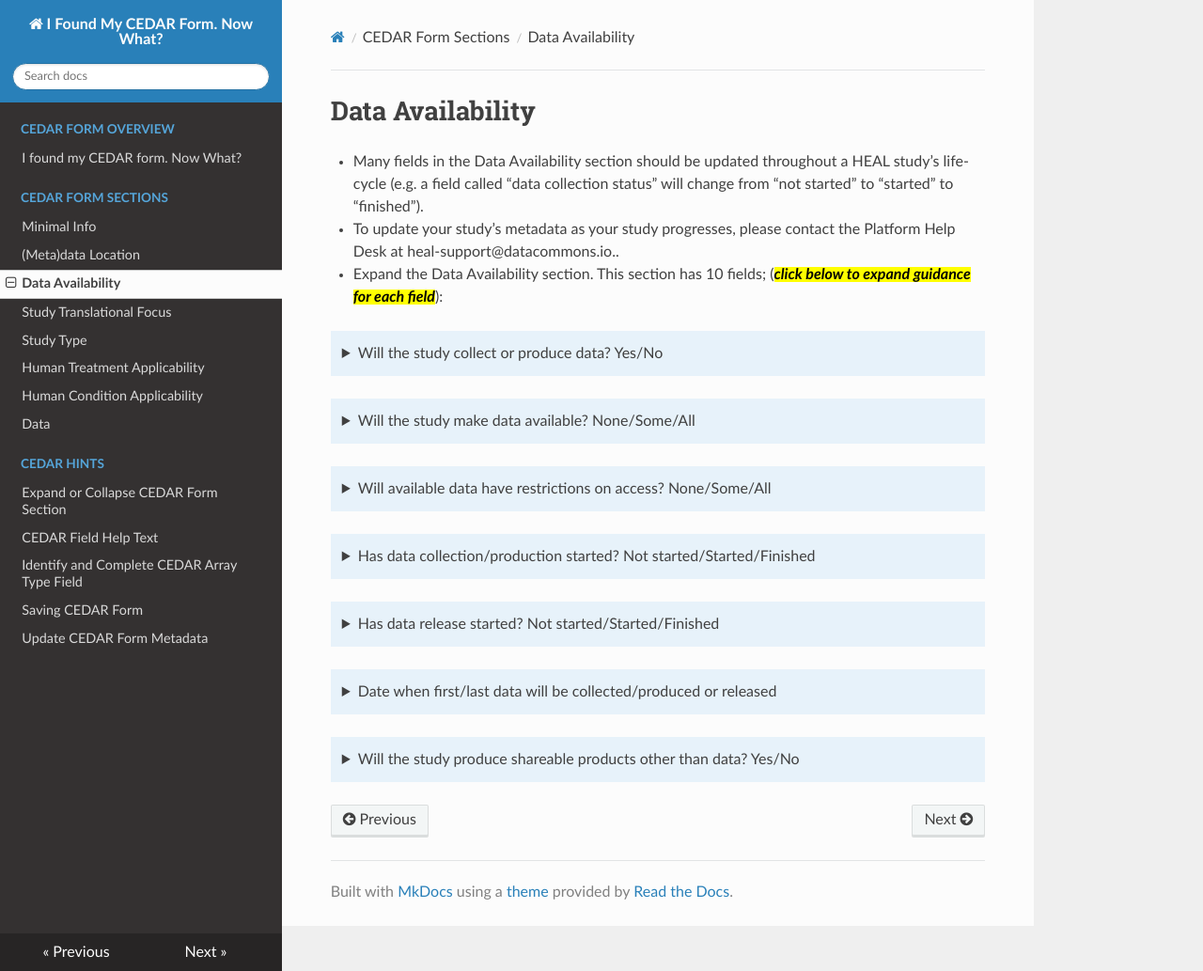
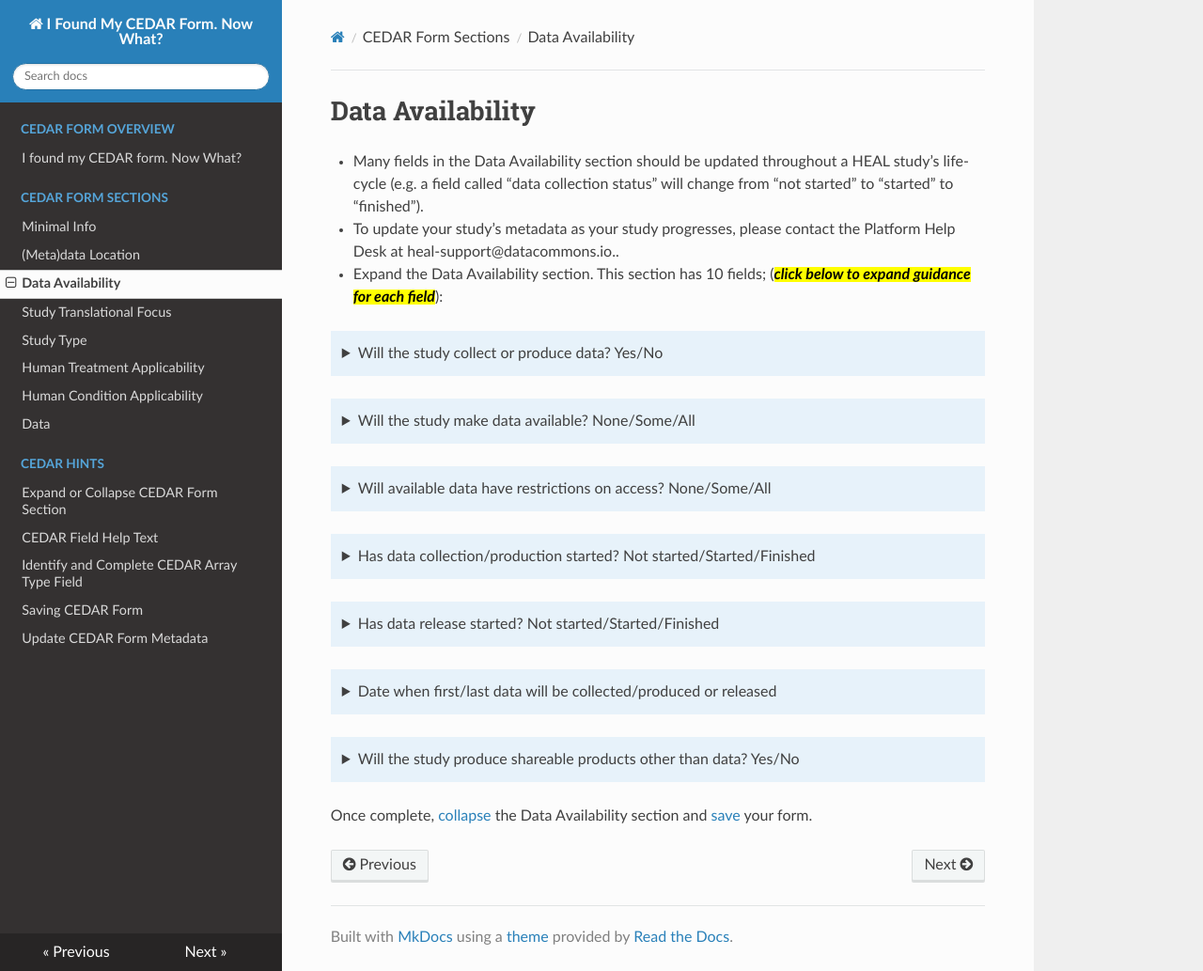
Before and after one commit to HEAL/cedar-form-docs, an MkDocs documentation site: the page built from docs/data-availability.md, in a window 1280 px wide and 1033 px high. Shown: the whole window at 94% size. Built offline with MkDocs 1.6.1, drawn with Linux system fonts in a browser that asks for light colours; nearby versions of some CDN libraries.

Commit message:
fix lists

```diff
--- a/docs/data-availability.md
+++ b/docs/data-availability.md
@@ -17,34 +17,42 @@
 
     **How to answer**
     > This field ONLY APPLIES if you answered “Yes” to “Will the study collect or produce data?”
-    <br>
-    Answers include:
-    <br>
-    *None*: If you do not plan to make any study data available in a HEAL approved repository, select “None.” While most HEAL studies are obligated to share data, select HEAL studies, such as SBIR grants, are not.
-    > *Some*: If you plan to make some, but not all, study data available, select “Some.” For example, you may plan to share data needed to reproduce publications, processed data files, or extensively de-identified data, but exclude certain datasets or sources (such as administrative data, when your data sharing agreement does not allow sharing).
-    > *All*: If you plan to make study data available to the greatest extent possible <mark>(e.g. sharing nearly raw clinical trial data in a data repository, subject to very strong access controls, including some data that may be very useful for analysis but pose a risk of re-identification, such as highly granular geographic information, detailed diagnostic and care provision, utilization patterns, and/or clinician notes)</mark>, select “All.”
+
+    > Answers include:
+
+    >> *None*: If you do not plan to make any study data available in a HEAL approved repository, select “None.” While most HEAL studies are obligated to share data, select HEAL studies, such as SBIR grants, are not.
+
+    >> *Some*: If you plan to make some, but not all, study data available, select “Some.” For example, you may plan to share data needed to reproduce publications, processed data files, or extensively de-identified data, but exclude certain datasets or sources (such as administrative data, when your data sharing agreement does not allow sharing).
+
+    >> *All*: If you plan to make study data available to the greatest extent possible (e.g. sharing nearly raw clinical trial data in a data repository, subject to very strong access controls, including some data that may be very useful for analysis but pose a risk of re-identification, such as highly granular geographic information, detailed diagnostic and care provision, utilization patterns, and/or clinician notes), select “All.”
 
     **How this field will be used**
     >  This field will allow users to filter between studies that will share data, and those that will not. Some users, especially those interested in re-identification risks from dataset features (e.g. high geographic granularity), may want to view studies that plan to share “All” data, not just extensively de-identified data.
 
 ??? note "Will available data have restrictions on access? None/Some/All"
     **How to answer**
-    > <mark>This field ONLY APPLIES if you answered “Yes” to “Will the study collect or produce data?” AND you answered “Some” or “All” to “Will the study make data available?”</mark> Answers include None: If all your repository-hosted study data will be open access or minimally restricted (i.e. available after signing a minimal DUA that does not require any manual intervention or approval).
+    > This field ONLY APPLIES if you answered “Yes” to “Will the study collect or produce data?” AND you answered “Some” or “All” to “Will the study make data available?”
 
-    > Some: If some of your repository-hosted study data will be open access or minimally restricted, while other data will be available only after a request and approval process that does require substantial manual intervention (e.g. submission of a project proposal and IRB approval by the requestor; review by a Data Access Committee on the repository end; etc.). For example, a clinical trial may choose this option when sharing 1) an extensively de-identified dataset that is open access/minimal access controls, AND 2) a less de-identified dataset, shared under strict access controls, that includes features to add value for analysis questions but also presents substantial risk for re-identification.
+    > Answers include
 
-    > All: If all your repository-hosted study data will be available only following a request and approval process requiring substantial manual intervention (e.g. submission of a project proposal and IRB approval by the requestor; review by a Data Access Committee on the repository end; etc.). For example, a clinical trial may choose this option when ONLY sharing a less de-identified dataset with features to add value for analysis questions, while presenting substantial risk for re-identification, shared under strict access controls. These studies WILL NOT share a extensively de-identified version of the data as open access/minimal access controls.
+    >> None: If all your repository-hosted study data will be open access or minimally restricted (i.e. available after signing a minimal DUA that does not require any manual intervention or approval).
+
+    >> Some: If some of your repository-hosted study data will be open access or minimally restricted, while other data will be available only after a request and approval process that does require substantial manual intervention (e.g. submission of a project proposal and IRB approval by the requestor; review by a Data Access Committee on the repository end; etc.). For example, a clinical trial may choose this option when sharing 1) an extensively de-identified dataset that is open access/minimal access controls, AND 2) a less de-identified dataset, shared under strict access controls, that includes features to add value for analysis questions but also presents substantial risk for re-identification.
+
+    >> All: If all your repository-hosted study data will be available only following a request and approval process requiring substantial manual intervention (e.g. submission of a project proposal and IRB approval by the requestor; review by a Data Access Committee on the repository end; etc.). For example, a clinical trial may choose this option when ONLY sharing a less de-identified dataset with features to add value for analysis questions, while presenting substantial risk for re-identification, shared under strict access controls. These studies WILL NOT share a extensively de-identified version of the data as open access/minimal access controls.
 
     **How this field will be used**
     > This field will allow users looking for easy data access to filter for studies sharing some, or all, of their data as open access/minimal access controls.
 
 ??? note "Has data collection/production started? Not started/Started/Finished"
     **How to answer**
-    > <mark>This field ONLY APPLIES if you answered “Yes” to “Will the study collect or produce data?”</mark> Answers include:
+    > This field ONLY APPLIES if you answered “Yes” to “Will the study collect or produce data?”
 
-    > - Not started: If your study, including studies with multiple parts/aims, has not started collecting ANY data.
-    - Started: If your study, including studies with multiple parts/aims, started collecting ANY data.
-    - Finished: If your study, including studies with multiple parts/aims, finished collecting ALL data.
+    > Answers include:
+
+    >> - _Not started_: If your study, including studies with multiple parts/aims, has not started collecting ANY data.
+    - _Started_: If your study, including studies with multiple parts/aims, started collecting ANY data.
+    - _Finished_: If your study, including studies with multiple parts/aims, finished collecting ALL data.
 
     > This field should be updated as a HEAL study moves through its life-cycle - see [information on how to update.](update-cedar-form-metadata.md)
 
@@ -53,11 +61,13 @@
 
 ??? note "Has data release started? Not started/Started/Finished"
     **How to answer**
-    > <mark>This field ONLY APPLIES if you answered “Yes” to “Will the study collect or produce data?” AND you answered “Some” or “All” to “Will the study make data available?”</mark> Answers include:
+    > This field ONLY APPLIES if you answered “Yes” to “Will the study collect or produce data?” AND you answered “Some” or “All” to “Will the study make data available?”
 
-    > - Not started: if your study, including studies with multiple parts/aims, has not started making ANY study data available in a repository for long-term data sharing.
-    - Started: if your study, including studies with multiple parts/aims, started making ANY study data available in a repository for long-term data sharing, but is not finished (i.e. will share more data later).
-    - Finished: if your study, including studies with multiple parts/aims, finished making ALL study data available in a repository for long-term data sharing (i.e. no further data to share).
+    > Answers include:
+
+    >> - _Not started_: if your study, including studies with multiple parts/aims, has not started making ANY study data available in a repository for long-term data sharing.
+    - _Started_: if your study, including studies with multiple parts/aims, started making ANY study data available in a repository for long-term data sharing, but is not finished (i.e. will share more data later).
+    - _Finished_: if your study, including studies with multiple parts/aims, finished making ALL study data available in a repository for long-term data sharing (i.e. no further data to share).
 
     > This field should be updated as a HEAL study moves through its life-cycle - see [information on how to update.](update-cedar-form-metadata.md)
 
@@ -67,13 +77,17 @@
 ??? note "Date when first/last data will be collected/produced or released"
     **Entries include:**
 
-    > - Date when first data will be collected/produced: First study participant enrolled in a clinical trial.
-    - Date when last data will be collected/produced: Last measurement on last study participant enrolled in a clinical trial.
-    - Date when first data will be released: First dataset with accompanying metadata deposited in data repository.
-    - Date when last data will be released: Final dataset with accompanying metadata deposited in data repository; no more data deposits anticipated.
+    > - **Date when first data will be collected/produced:** First study participant enrolled in a clinical trial.
+    - Date **when last data will be collected/produced:** Last measurement on last study participant enrolled in a clinical trial.
+    - **Date when first data will be released:** First dataset with accompanying metadata deposited in data repository.
+    - **Date when last data will be released:** Final dataset with accompanying metadata deposited in data repository; no more data deposits anticipated.
 
     **How to answer**
-    > ALL fields ONLY APPLY if you answered “Yes” to “Will the study collect or produce data?” DATA RELEASE dates ONLY APPLY if you ALSO answered “Some” or “All” to “Will the study make data available?” Provide the existing or anticipated date in MM/DD/YYYY format. After you enter each field, click the calendar icon to the right to open a calendar interface and select your date. Dates should be updated if they change - see [information on how to update](update-cedar-form-metadata.md).
+    > ALL fields ONLY APPLY if you answered “Yes” to “Will the study collect or produce data?”
+
+    > DATA RELEASE dates ONLY APPLY if you ALSO answered “Some” or “All” to “Will the study make data available?”
+
+    > Provide the existing or anticipated date in MM/DD/YYYY format. After you enter each field, click the calendar icon to the right to open a calendar interface and select your date. Dates should be updated if they change - see [information on how to update](update-cedar-form-metadata.md).
 
     **How these fields will be used
     > Platform users can view the start date on each study’s details page, allowing interested users to understand study timing, and when to expect data or publications/findings.
@@ -84,3 +98,5 @@
 
     **How this field will be used**
     > Some HEAL studies do “pre-work” for other HEAL studies (e.g. protocol development) and do not collect data. Others (i.e. small business grant studies) are not obligated to share data. This field allows users 1) looking for non-data materials such as protocols, and/or 2) interested in learning about studies that will not share data (such as small business grant studies), to explore contacting study leads to develop a collaborative relationship. Once complete, [collapse](expand-or-collapse-cedar-form-section.md) the Data Availability section and [save](save-cedar-form.md) your form.
+
+Once complete, [collapse](expand-or-collapse-cedar-form-section.md) the Data Availability section and [save](save-cedar-form.md) your form.
```
